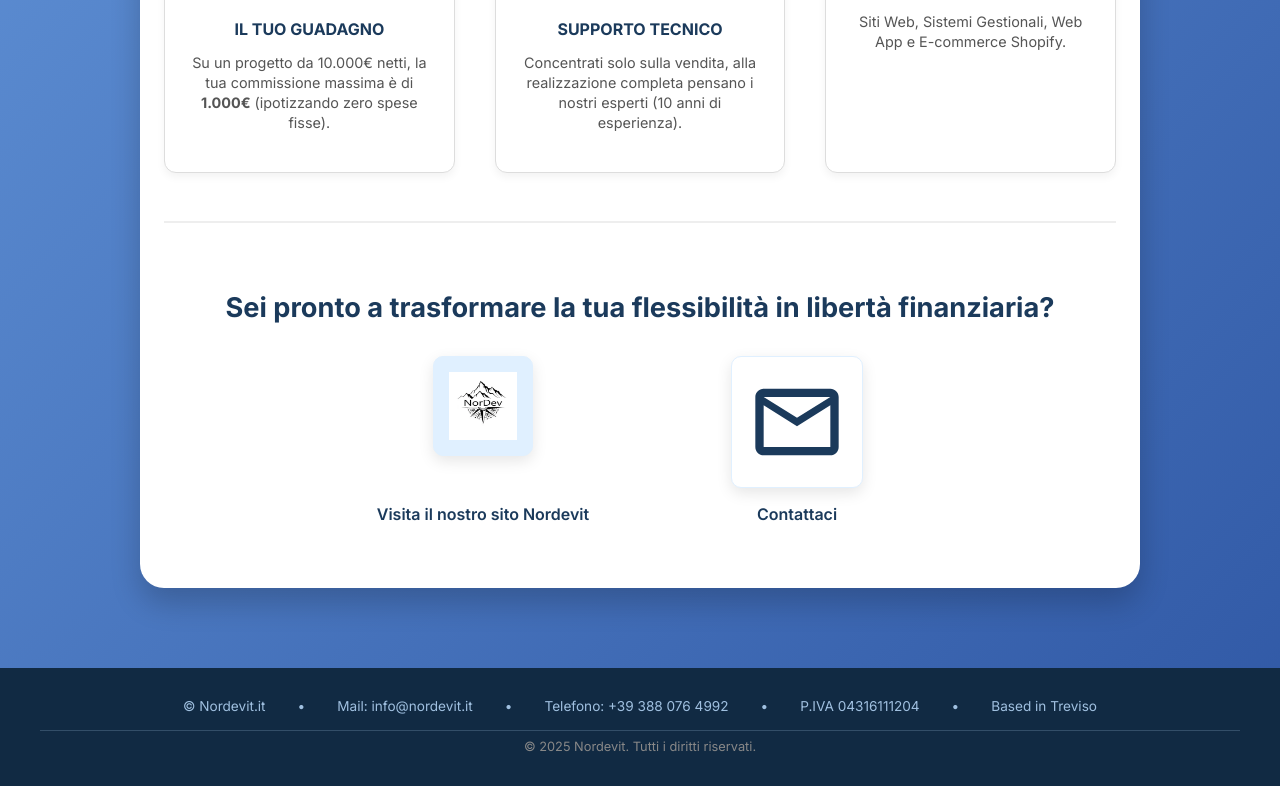
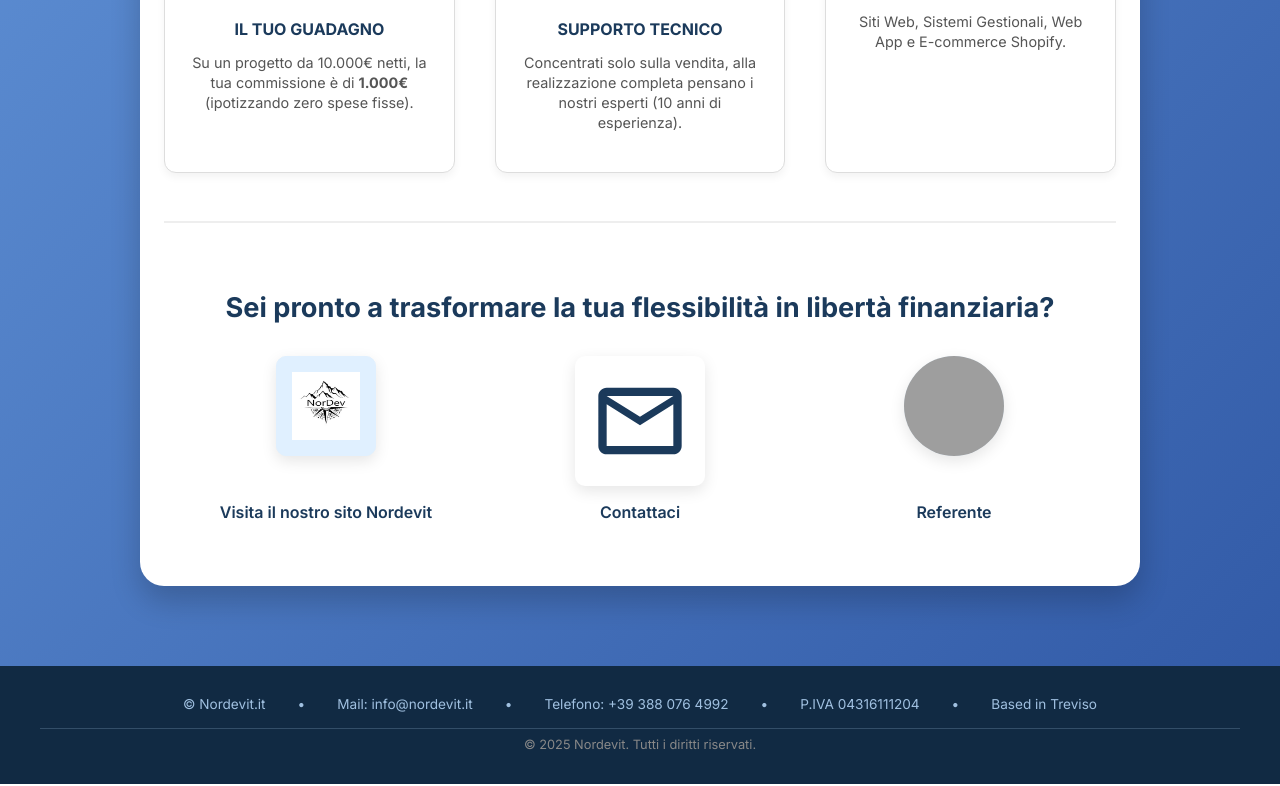
Before and after one commit to Enrico2399/Volantino, a plain HTML site: page index.html in a window 1280 px wide. Shown: the part 1191-1977 px from the top of the page. Drawn offline with Linux system fonts and the light colour scheme; grey boxes are pictures that could not be loaded.

Commit message:
Update index.html

```diff
--- a/index.html
+++ b/index.html
@@ -36,6 +36,15 @@
             align-items: center;
             min-height: 100vh;
             overflow-x: hidden;
+        }
+
+        .qr-item .profile-photo {
+            /* Sovrascrivi il padding e usa object-fit per riempire */
+            padding: 0;
+            border-radius: 50%; /* Rendi l'immagine circolare */
+            object-fit: cover !important;
+            width: 100px;
+            height: 100px;
         }
 
         /* Contenitore principale del volantino, non includerà il footer */
@@ -555,7 +564,7 @@
                     <p class="sub-card-text">+5% Aggiuntivo (totale <b>10%</b>) se gestisci il contatto post-vendita e la raccolta/verifica dei contenuti.</p>
 
                     <h5 class="sub-card-title">Il tuo Guadagno</h5>
-                    <p class="sub-card-text">Su un progetto da 10.000€ netti, la tua commissione massima è di <b>1.000€</b> (ipotizzando zero spese fisse).</p>
+                    <p class="sub-card-text">Su un progetto da 10.000€ netti, la tua commissione è di <b>1.000€</b> (ipotizzando zero spese fisse).</p>
                 </div>
 
                 <div class="point-card">
@@ -599,6 +608,12 @@
                             <path d="M22 6c0-1.1-.9-2-2-2H4c-1.1 0-2 .9-2 2v12c0 1.1.9 2 2 2h16c1.1 0 2-.9 2-2V6zm-2 0l-8 5-8-5h16zm0 12H4V8l8 5 8-5v10z"/>
                         </svg>
                         <p>Contattaci</p>
+                    </a>
+
+                    <a href="https://enrico2399.github.io/Enrico/" class="qr-item" target="_blank">
+                        <img src="https://enrico2399.github.io/Enrico/index_files/avatar.jpg"
+                            alt="Foto profilo Referente"
+                            class="profile-photo"> <p>Referente</p>
                     </a>
 
                 </div>
```
